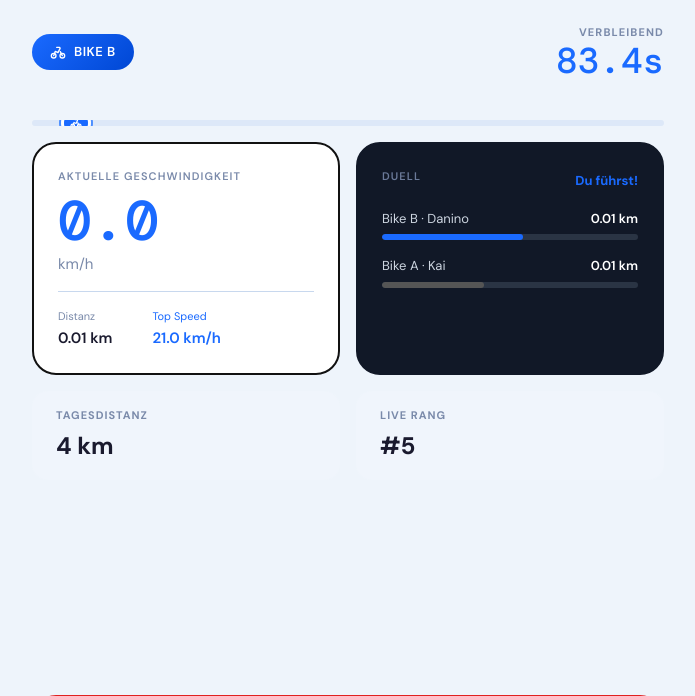
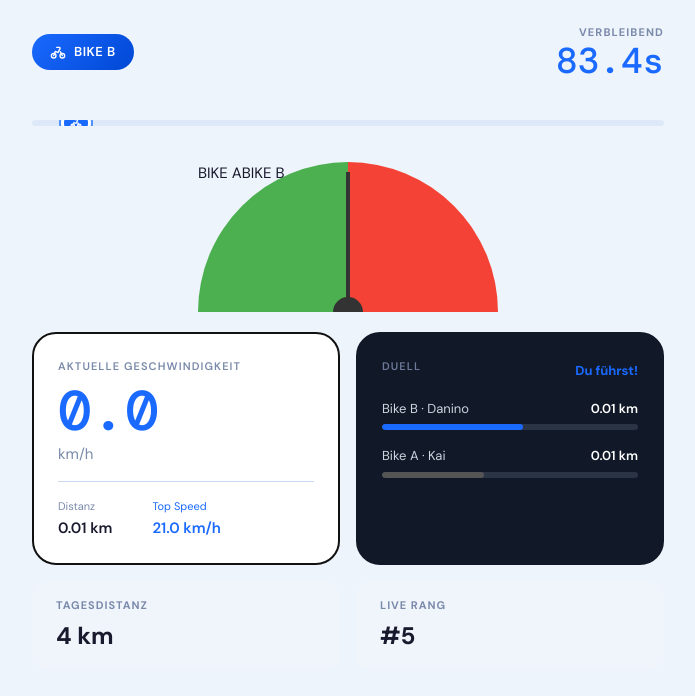
Before and after one commit to Dagi99/IM4_ProVelo, a PHP site: page /race.html in a window 1280 px wide. Shown: the top 696 px of the page, without its empty margins (292-987 px from the left). Run offline with PHP 8.4, Linux system fonts and the light colour scheme; data that the repository does not hold is empty; a stand-in replaces the project's code that opens the database connection.

Commit message:
Update Race

```diff
--- a/css/race.css
+++ b/css/race.css
@@ -264,3 +264,47 @@ body {
     margin-bottom: 4px;
 }
 .mini-stat__value { font-size: var(--font-size-xl); font-weight: 700; color: var(--color-text); }
+
+
+.gauge-container {
+    position: relative;
+    width: 300px;
+    height: 150px;
+    overflow: hidden;
+    margin: 20px auto;
+}
+
+.gauge-background {
+    width: 300px;
+    height: 300px;
+    border-radius: 50%;
+    background: linear-gradient(to right, #4CAF50 50%, #f44336 50%); /* Green vs Red */
+    display: flex;
+}
+
+.needle {
+    position: absolute;
+    bottom: 0;
+    left: 50%;
+    width: 4px;
+    height: 140px;
+    background: #333;
+    transform-origin: bottom center;
+    transform: translateX(-50%) rotate(0deg); /* Start at center (Vertical) */
+
+    /* This makes the 1-second update look smooth */
+    transition: transform 1s linear;
+    z-index: 10;
+}
+
+.gauge-center {
+    position: absolute;
+    bottom: -15px;
+    left: 50%;
+    width: 30px;
+    height: 30px;
+    background: #333;
+    border-radius: 50%;
+    transform: translateX(-50%);
+    z-index: 11;
+}
--- a/race.html
+++ b/race.html
@@ -32,7 +32,14 @@
                 </div>
             </div>
         </div>
-
+        <div class="gauge-container">
+    <div class="gauge-background">
+        <div class="side-a">BIKE A</div>
+        <div class="side-b">BIKE B</div>
+    </div>
+    <div class="needle" id="gauge-needle"></div>
+    <div class="gauge-center"></div>
+</div>
         <div class="race-cards">
             <div class="stat-card">
                 <div class="stat-card__label">Aktuelle Geschwindigkeit</div>
```
